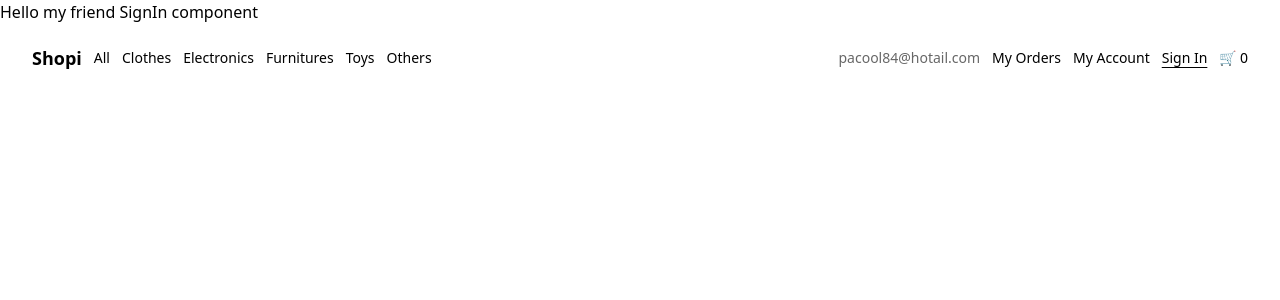
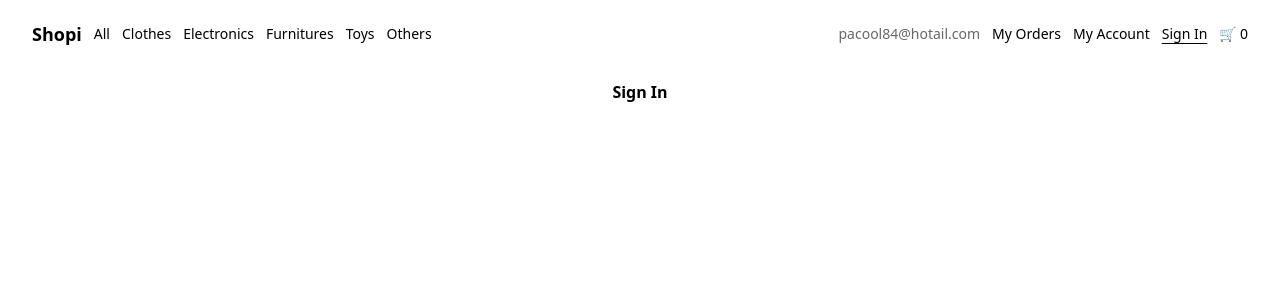
Before and after one commit to pacool84/REACT-VITE-TailWindCSS-Course, a React (Vite) app: page /sign-in in a window 1280 px wide. Shown: the top 300 px of the page. Built offline with nearby package versions, Linux system fonts and the light colour scheme.

Commit message:
[ADD] El componente layout y agregarndolo a todos los pages

```diff
--- /dev/null
+++ b/src/Components/Layout/index.jsx
@@ -0,0 +1,11 @@
+import React from "react";
+
+const Layout = ({ children }) => {
+  return (
+    <div className="flex flex-col items-center mt-20 font-bold ">
+      {children}
+    </div>
+  );
+};
+
+export default Layout;
--- a/src/Components/NavBar/index.jsx
+++ b/src/Components/NavBar/index.jsx
@@ -4,7 +4,7 @@
 const NavBar = () => {
   const activeStyle = "underline underline-offset-4";
   return (
-    <nav className=" w-full flex justify-between items-center fixed z-10 py-5 px-8 text-sm font-light">
+    <nav className=" w-full flex justify-between items-center fixed top-0 z-10 py-5 px-8 text-sm font-light">
       <ul className="flex items-center gap-3">
         <li className="font-semibold text-lg">
           <NavLink to="/">Shopi</NavLink>
--- a/src/Home/index.jsx
+++ b/src/Home/index.jsx
@@ -1,7 +1,8 @@
 import React from "react";
+import Layout from "../Components/Layout";
 
 function Home() {
-  return <h1>Hello my friend HOME component</h1>;
+  return <Layout>Home</Layout>;
 }
 
 export default Home;
--- a/src/MyAccount/index.jsx
+++ b/src/MyAccount/index.jsx
@@ -1,7 +1,8 @@
 import React from "react";
+import Layout from "../Components/Layout";
 
 function MyAccount() {
-  return <h1>Hello my friend MyAccount component</h1>;
+  return <Layout>My Account</Layout>;
 }
 
 export default MyAccount;
--- a/src/MyOrder/index.jsx
+++ b/src/MyOrder/index.jsx
@@ -1,7 +1,8 @@
 import React from "react";
+import Layout from "../Components/Layout";
 
 function MyOrder() {
-  return <h1>Hello my friend MyOrder component</h1>;
+  return <Layout>My Order</Layout>;
 }
 
 export default MyOrder;
--- a/src/MyOrders/index.jsx
+++ b/src/MyOrders/index.jsx
@@ -1,7 +1,8 @@
 import React from "react";
+import Layout from "../Components/Layout";
 
 function MyOrders() {
-  return <h1>Hello my friend MyOrders component</h1>;
+  return <Layout>My Orders</Layout>;
 }
 
 export default MyOrders;
--- a/src/NotFound/index.jsx
+++ b/src/NotFound/index.jsx
@@ -1,7 +1,7 @@
 import React from "react";
-
+import Layout from "../Components/Layout";
 function NotFound() {
-  return <h1>Hello my friend NotFound component</h1>;
+  return <Layout>Not Found</Layout>;
 }
 
 export default NotFound;
--- a/src/SignIn/index.jsx
+++ b/src/SignIn/index.jsx
@@ -1,7 +1,7 @@
 import React from "react";
-
+import Layout from "../Components/Layout";
 function SignIn() {
-  return <h1>Hello my friend SignIn component</h1>;
+  return <Layout>Sign In</Layout>;
 }
 
 export default SignIn;
```
